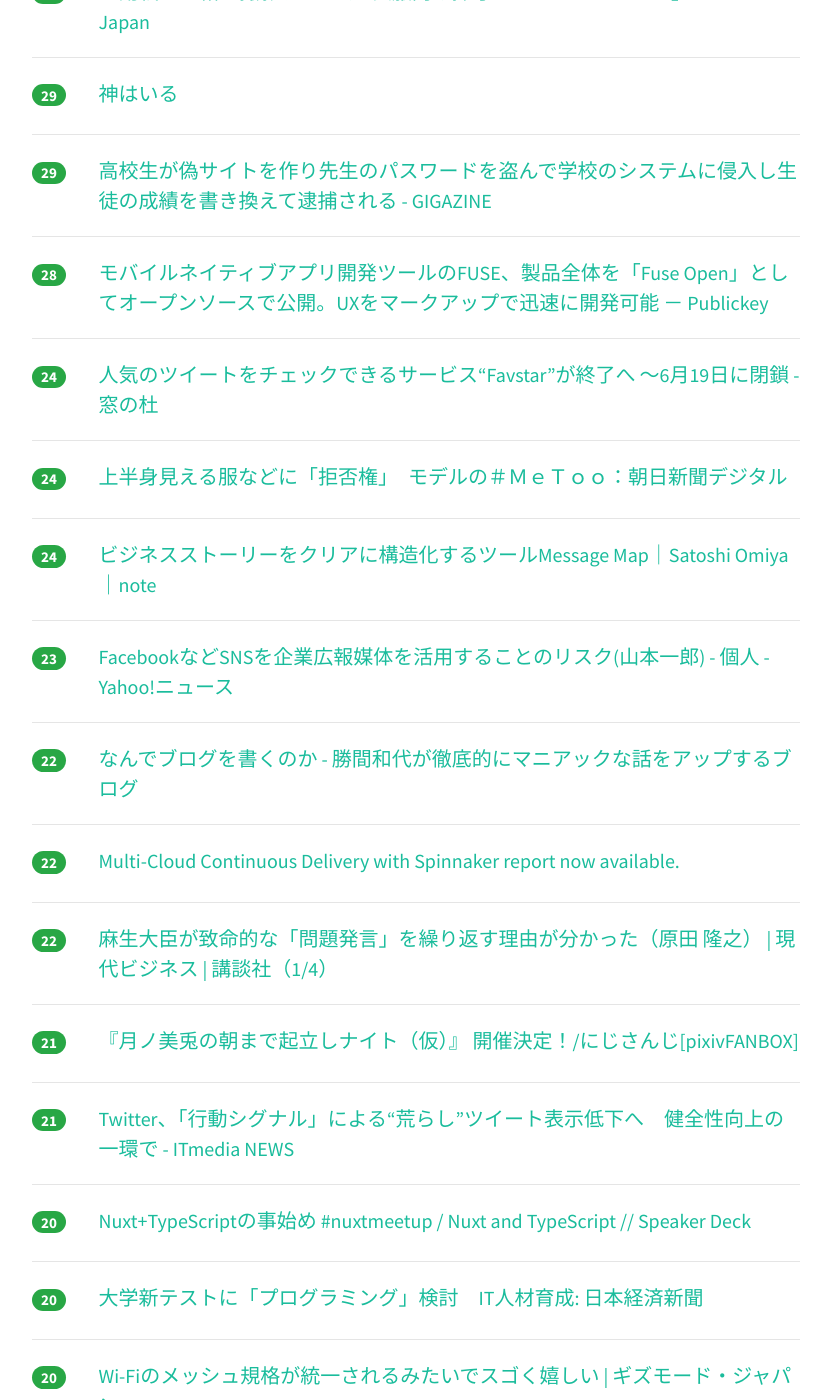
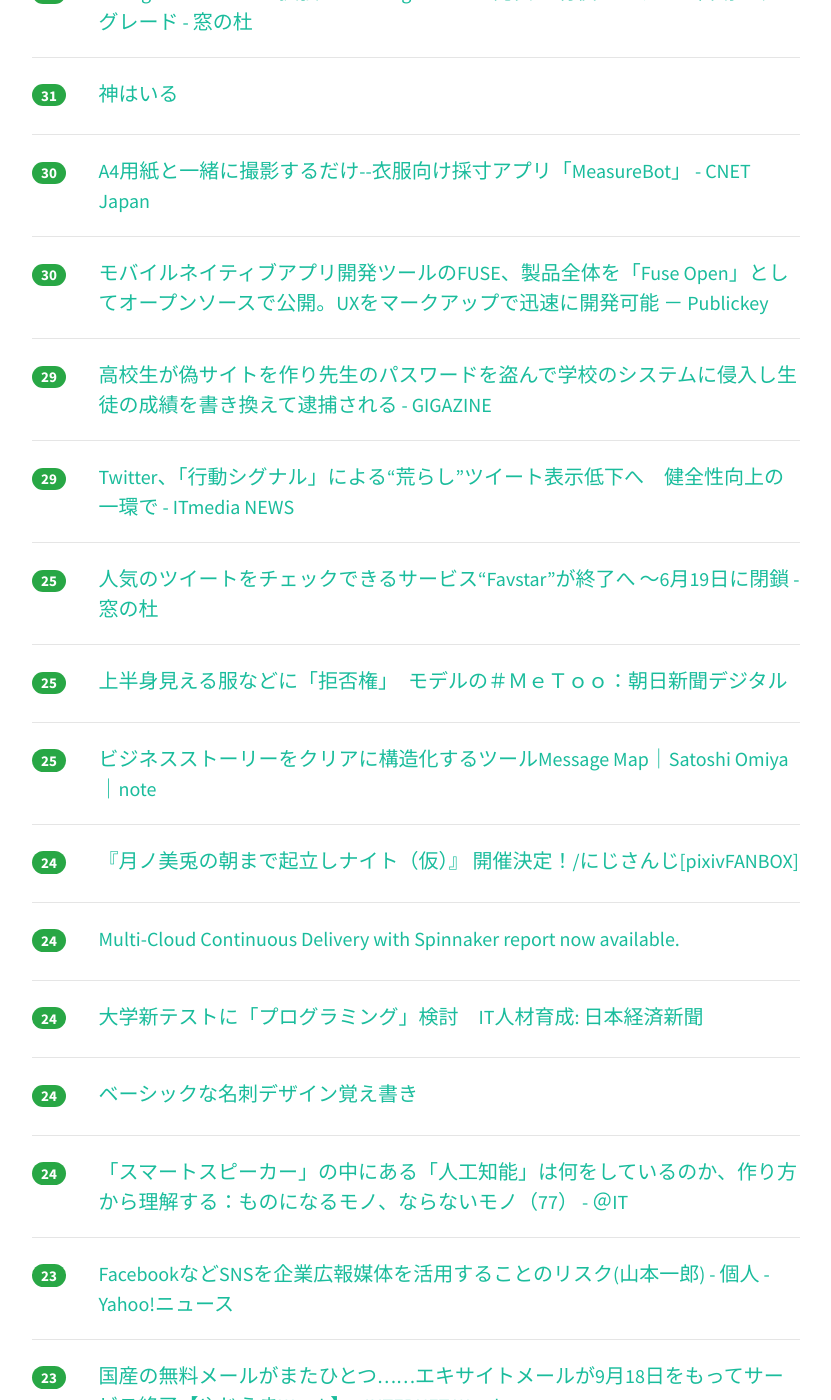
Before and after one commit to yatta47/hatena-matome-site, a Jekyll site: the page built from _posts/2018-05-16-hatena.md, in a window 1280 px wide and 1400 px high, scrolled down 1521 px. Shown: the whole window, without its empty margins (224-1055 px from the left). Built offline with Jekyll 4.4.1, drawn with Linux system fonts in a browser that asks for light colours; nearby versions of some CDN libraries; some of the changed text lies outside the part shown.

Commit message:
Updated 2018-05-16

```diff
--- a/_posts/2018-05-16-hatena.md
+++ b/_posts/2018-05-16-hatena.md
@@ -1,44 +1,59 @@
 ---
 layout: post
 title:  "2018-05-16 はてぶIT"
-date:   2018-05-16 12:00:53
+date:   2018-05-16 13:01:57
 tags: [it-hotentry]
 ---
-43 件のデータあり
+47 件のデータあり
 
 <hr><div class="row">
-<div class="col-1"><span class="badge badge-pill badge-success h2">206</span></div>
+<div class="col-1"><span class="badge badge-pill badge-success h2">233</span></div>
 <div class="col-11"><a href='https://anond.hatelabo.jp/20180515224704' target='_blank'>中古本って、作者にお金は入らないよね？　 無断アップロードも、作者にお..</a></div>
 </div>
 <hr>
 <div class="row">
-<div class="col-1"><span class="badge badge-pill badge-success h2">105</span></div>
+<div class="col-1"><span class="badge badge-pill badge-success h2">158</span></div>
 <div class="col-11"><a href='https://qiita.com/KSRG_Miyabi/items/2a3b5bdca464ec1154d7' target='_blank'>キズナアイとねこますの声を入れ替える機械学習をした - Qiita</a></div>
 </div>
 <hr>
 <div class="row">
-<div class="col-1"><span class="badge badge-pill badge-success h2">89</span></div>
+<div class="col-1"><span class="badge badge-pill badge-success h2">150</span></div>
 <div class="col-11"><a href='https://r25.jp/article/545051307150263563' target='_blank'>限界まで使え。“世界の前澤”が語る「お金を増やす方法」はシンプルだった｜新R25 - 世の中がわかるジブンもいい。</a></div>
 </div>
 <hr>
 <div class="row">
-<div class="col-1"><span class="badge badge-pill badge-success h2">63</span></div>
+<div class="col-1"><span class="badge badge-pill badge-success h2">82</span></div>
+<div class="col-11"><a href='http://tkybpp.hatenablog.com/entry/2018/05/16/073000' target='_blank'>【翻訳】「シリコンバレーから生まれた最高の文書」と絶賛されたNetflixのカルチャーガイド全文 - BppLOG</a></div>
+</div>
+<hr>
+<div class="row">
+<div class="col-1"><span class="badge badge-pill badge-success h2">78</span></div>
 <div class="col-11"><a href='https://speakerdeck.com/chie8842/ji-jie-xue-xi-depuroiwozhi-erukontenaji-shu' target='_blank'>機械学習デプロイを支えるコンテナ技術 // Speaker Deck</a></div>
 </div>
 <hr>
 <div class="row">
-<div class="col-1"><span class="badge badge-pill badge-success h2">63</span></div>
+<div class="col-1"><span class="badge badge-pill badge-success h2">72</span></div>
 <div class="col-11"><a href='http://www.minimalist-kenki.net/entry/canva' target='_blank'>無料高機能デザインツール「Canva」でブログアイコン作ってみた - kenkilog</a></div>
 </div>
 <hr>
 <div class="row">
-<div class="col-1"><span class="badge badge-pill badge-success h2">49</span></div>
+<div class="col-1"><span class="badge badge-pill badge-success h2">50</span></div>
 <div class="col-11"><a href='https://tjo.hatenablog.com/entry/2018/05/15/193000' target='_blank'>「データを集める前にデータ分析責任者（データサイエンティスト）を雇うべき」理由とは - 六本木で働くデータサイエンティストのブログ</a></div>
 </div>
 <hr>
 <div class="row">
-<div class="col-1"><span class="badge badge-pill badge-success h2">36</span></div>
+<div class="col-1"><span class="badge badge-pill badge-success h2">38</span></div>
 <div class="col-11"><a href='https://pc.watch.impress.co.jp/docs/news/1121919.html' target='_blank'>【詳報】キングジム、電子ペーパー搭載で折りたたみキーボードの「ポメラDM30」 - PC Watch</a></div>
+</div>
+<hr>
+<div class="row">
+<div class="col-1"><span class="badge badge-pill badge-success h2">38</span></div>
+<div class="col-11"><a href='http://teineini.net/20180515-evernote-tukaikata/' target='_blank'>Evernote歴8年の私のイマの使い方</a></div>
+</div>
+<hr>
+<div class="row">
+<div class="col-1"><span class="badge badge-pill badge-success h2">38</span></div>
+<div class="col-11"><a href='http://gendai.ismedia.jp/articles/-/55668' target='_blank'>麻生大臣が致命的な「問題発言」を繰り返す理由が分かった（原田 隆之） | 現代ビジネス | 講談社（1/4）</a></div>
 </div>
 <hr>
 <div class="row">
@@ -52,28 +67,23 @@ tags: [it-hotentry]
 </div>
 <hr>
 <div class="row">
-<div class="col-1"><span class="badge badge-pill badge-success h2">33</span></div>
-<div class="col-11"><a href='http://teineini.net/20180515-evernote-tukaikata/' target='_blank'>Evernote歴8年の私のイマの使い方</a></div>
-</div>
-<hr>
-<div class="row">
 <div class="col-1"><span class="badge badge-pill badge-success h2">32</span></div>
 <div class="col-11"><a href='https://forest.watch.impress.co.jp/docs/news/1121908.html' target='_blank'>“Google ドライブ”を拡張した“Google One”が発表 ～有償ユーザーは自動アップグレード - 窓の杜</a></div>
 </div>
 <hr>
 <div class="row">
 <div class="col-1"><span class="badge badge-pill badge-success h2">31</span></div>
-<div class="col-11"><a href='http://tkybpp.hatenablog.com/entry/2018/05/16/073000' target='_blank'>【翻訳】「シリコンバレーから生まれた最高の文書」と絶賛されたNetflixのカルチャーガイド全文 - BppLOG</a></div>
+<div class="col-11"><a href='https://anond.hatelabo.jp/20180515182221' target='_blank'>神はいる</a></div>
 </div>
 <hr>
 <div class="row">
-<div class="col-1"><span class="badge badge-pill badge-success h2">29</span></div>
+<div class="col-1"><span class="badge badge-pill badge-success h2">30</span></div>
 <div class="col-11"><a href='https://japan.cnet.com/article/35119191/' target='_blank'>A4用紙と一緒に撮影するだけ--衣服向け採寸アプリ「MeasureBot」 - CNET Japan</a></div>
 </div>
 <hr>
 <div class="row">
-<div class="col-1"><span class="badge badge-pill badge-success h2">29</span></div>
-<div class="col-11"><a href='https://anond.hatelabo.jp/20180515182221' target='_blank'>神はいる</a></div>
+<div class="col-1"><span class="badge badge-pill badge-success h2">30</span></div>
+<div class="col-11"><a href='https://www.publickey1.jp/blog/18/fusefuse_openux.html' target='_blank'>モバイルネイティブアプリ開発ツールのFUSE、製品全体を「Fuse Open」としてオープンソースで公開。UXをマークアップで迅速に開発可能 － Publickey</a></div>
 </div>
 <hr>
 <div class="row">
@@ -82,28 +92,63 @@ tags: [it-hotentry]
 </div>
 <hr>
 <div class="row">
-<div class="col-1"><span class="badge badge-pill badge-success h2">28</span></div>
-<div class="col-11"><a href='https://www.publickey1.jp/blog/18/fusefuse_openux.html' target='_blank'>モバイルネイティブアプリ開発ツールのFUSE、製品全体を「Fuse Open」としてオープンソースで公開。UXをマークアップで迅速に開発可能 － Publickey</a></div>
+<div class="col-1"><span class="badge badge-pill badge-success h2">29</span></div>
+<div class="col-11"><a href='http://www.itmedia.co.jp/news/articles/1805/16/news058.html' target='_blank'>Twitter、「行動シグナル」による“荒らし”ツイート表示低下へ　健全性向上の一環で - ITmedia NEWS</a></div>
+</div>
+<hr>
+<div class="row">
+<div class="col-1"><span class="badge badge-pill badge-success h2">25</span></div>
+<div class="col-11"><a href='https://forest.watch.impress.co.jp/docs/news/1121842.html' target='_blank'>人気のツイートをチェックできるサービス“Favstar”が終了へ ～6月19日に閉鎖 - 窓の杜</a></div>
+</div>
+<hr>
+<div class="row">
+<div class="col-1"><span class="badge badge-pill badge-success h2">25</span></div>
+<div class="col-11"><a href='https://www.asahi.com/articles/ASL4V4WBRL4VUCVL01N.html' target='_blank'>上半身見える服などに「拒否権」　モデルの＃ＭｅＴｏｏ：朝日新聞デジタル</a></div>
+</div>
+<hr>
+<div class="row">
+<div class="col-1"><span class="badge badge-pill badge-success h2">25</span></div>
+<div class="col-11"><a href='https://note.mu/satoshiomiya/n/n1800d951e40e' target='_blank'>ビジネスストーリーをクリアに構造化するツールMessage Map｜Satoshi Omiya｜note</a></div>
 </div>
 <hr>
 <div class="row">
 <div class="col-1"><span class="badge badge-pill badge-success h2">24</span></div>
-<div class="col-11"><a href='https://forest.watch.impress.co.jp/docs/news/1121842.html' target='_blank'>人気のツイートをチェックできるサービス“Favstar”が終了へ ～6月19日に閉鎖 - 窓の杜</a></div>
+<div class="col-11"><a href='https://www.pixiv.net/fanbox/creator/24113985/post/45773' target='_blank'>『月ノ美兎の朝まで起立しナイト（仮）』 開催決定！/にじさんじ[pixivFANBOX]</a></div>
 </div>
 <hr>
 <div class="row">
 <div class="col-1"><span class="badge badge-pill badge-success h2">24</span></div>
-<div class="col-11"><a href='https://www.asahi.com/articles/ASL4V4WBRL4VUCVL01N.html' target='_blank'>上半身見える服などに「拒否権」　モデルの＃ＭｅＴｏｏ：朝日新聞デジタル</a></div>
+<div class="col-11"><a href='https://medium.com/netflix-techblog/6040ba83b765' target='_blank'>Multi-Cloud Continuous Delivery with Spinnaker report now available.</a></div>
 </div>
 <hr>
 <div class="row">
 <div class="col-1"><span class="badge badge-pill badge-success h2">24</span></div>
-<div class="col-11"><a href='https://note.mu/satoshiomiya/n/n1800d951e40e' target='_blank'>ビジネスストーリーをクリアに構造化するツールMessage Map｜Satoshi Omiya｜note</a></div>
+<div class="col-11"><a href='https://r.nikkei.com/article/DGXMZO30535270V10C18A5EE8000?s=2' target='_blank'>大学新テストに「プログラミング」検討　IT人材育成: 日本経済新聞</a></div>
+</div>
+<hr>
+<div class="row">
+<div class="col-1"><span class="badge badge-pill badge-success h2">24</span></div>
+<div class="col-11"><a href='https://note.mu/haiji505/n/n2d2d5ba75a2f' target='_blank'>ベーシックな名刺デザイン覚え書き</a></div>
+</div>
+<hr>
+<div class="row">
+<div class="col-1"><span class="badge badge-pill badge-success h2">24</span></div>
+<div class="col-11"><a href='http://www.atmarkit.co.jp/ait/articles/1805/16/news016.html' target='_blank'>「スマートスピーカー」の中にある「人工知能」は何をしているのか、作り方から理解する：ものになるモノ、ならないモノ（77） - ＠IT</a></div>
 </div>
 <hr>
 <div class="row">
 <div class="col-1"><span class="badge badge-pill badge-success h2">23</span></div>
 <div class="col-11"><a href='https://news.yahoo.co.jp/byline/yamamotoichiro/20180515-00085235/' target='_blank'>FacebookなどSNSを企業広報媒体を活用することのリスク(山本一郎) - 個人 - Yahoo!ニュース</a></div>
+</div>
+<hr>
+<div class="row">
+<div class="col-1"><span class="badge badge-pill badge-success h2">23</span></div>
+<div class="col-11"><a href='https://internet.watch.impress.co.jp/docs/yajiuma/1121972.html' target='_blank'>国産の無料メールがまたひとつ……エキサイトメールが9月18日をもってサービス終了【やじうまWatch】 - INTERNET Watch</a></div>
+</div>
+<hr>
+<div class="row">
+<div class="col-1"><span class="badge badge-pill badge-success h2">23</span></div>
+<div class="col-11"><a href='https://www.gizmodo.jp/2018/05/wifi-easymesh.html' target='_blank'>Wi-Fiのメッシュ規格が統一されるみたいでスゴく嬉しい | ギズモード・ジャパン</a></div>
 </div>
 <hr>
 <div class="row">
@@ -113,41 +158,31 @@ tags: [it-hotentry]
 <hr>
 <div class="row">
 <div class="col-1"><span class="badge badge-pill badge-success h2">22</span></div>
-<div class="col-11"><a href='https://medium.com/netflix-techblog/6040ba83b765' target='_blank'>Multi-Cloud Continuous Delivery with Spinnaker report now available.</a></div>
+<div class="col-11"><a href='https://speakerdeck.com/sue71/nuxt-and-typescript' target='_blank'>Nuxt+TypeScriptの事始め #nuxtmeetup / Nuxt and TypeScript // Speaker Deck</a></div>
 </div>
 <hr>
 <div class="row">
 <div class="col-1"><span class="badge badge-pill badge-success h2">22</span></div>
-<div class="col-11"><a href='http://gendai.ismedia.jp/articles/-/55668' target='_blank'>麻生大臣が致命的な「問題発言」を繰り返す理由が分かった（原田 隆之） | 現代ビジネス | 講談社（1/4）</a></div>
+<div class="col-11"><a href='https://shiropen.com/seamless/vr-monoperfcap' target='_blank'>単眼カメラで撮影した映像を入力に、人の姿勢推定から着用する衣服まで再構築するマーカレスパフォーマンスキャプチャ技術を発表 | Seamless</a></div>
+</div>
+<hr>
+<div class="row">
+<div class="col-1"><span class="badge badge-pill badge-success h2">22</span></div>
+<div class="col-11"><a href='https://coliss.com/articles/build-websites/operation/css/overriding-default-button-styles.html' target='_blank'>[CSS]もうbutton要素で困らない！ブラウザごとで異なるスタイルを望み通りにするためのノウハウのまとめ | コリス</a></div>
 </div>
 <hr>
 <div class="row">
 <div class="col-1"><span class="badge badge-pill badge-success h2">21</span></div>
-<div class="col-11"><a href='https://www.pixiv.net/fanbox/creator/24113985/post/45773' target='_blank'>『月ノ美兎の朝まで起立しナイト（仮）』 開催決定！/にじさんじ[pixivFANBOX]</a></div>
+<div class="col-11"><a href='https://pc.watch.impress.co.jp/docs/news/1121944.html' target='_blank'>最先端3D NANDフラッシュに隠されていた事実 ～国際メモリワークショップ(IMW)2018レポート - PC Watch</a></div>
 </div>
 <hr>
 <div class="row">
 <div class="col-1"><span class="badge badge-pill badge-success h2">21</span></div>
-<div class="col-11"><a href='http://www.itmedia.co.jp/news/articles/1805/16/news058.html' target='_blank'>Twitter、「行動シグナル」による“荒らし”ツイート表示低下へ　健全性向上の一環で - ITmedia NEWS</a></div>
+<div class="col-11"><a href='https://togetter.com/li/1227666' target='_blank'>ボタン電池の廃棄方法とその矛盾 - Togetter</a></div>
 </div>
 <hr>
 <div class="row">
 <div class="col-1"><span class="badge badge-pill badge-success h2">20</span></div>
-<div class="col-11"><a href='https://speakerdeck.com/sue71/nuxt-and-typescript' target='_blank'>Nuxt+TypeScriptの事始め #nuxtmeetup / Nuxt and TypeScript // Speaker Deck</a></div>
-</div>
-<hr>
-<div class="row">
-<div class="col-1"><span class="badge badge-pill badge-success h2">20</span></div>
-<div class="col-11"><a href='https://r.nikkei.com/article/DGXMZO30535270V10C18A5EE8000?s=2' target='_blank'>大学新テストに「プログラミング」検討　IT人材育成: 日本経済新聞</a></div>
-</div>
-<hr>
-<div class="row">
-<div class="col-1"><span class="badge badge-pill badge-success h2">20</span></div>
-<div class="col-11"><a href='https://www.gizmodo.jp/2018/05/wifi-easymesh.html' target='_blank'>Wi-Fiのメッシュ規格が統一されるみたいでスゴく嬉しい | ギズモード・ジャパン</a></div>
-</div>
-<hr>
-<div class="row">
-<div class="col-1"><span class="badge badge-pill badge-success h2">19</span></div>
 <div class="col-11"><a href='http://www.itmedia.co.jp/news/articles/1805/15/news102.html' target='_blank'>「長い間のご愛顧、ありがとうございました」　カシオ、デジカメ生産終了告知ページをオープン - ITmedia NEWS</a></div>
 </div>
 <hr>
@@ -158,7 +193,12 @@ tags: [it-hotentry]
 <hr>
 <div class="row">
 <div class="col-1"><span class="badge badge-pill badge-success h2">19</span></div>
-<div class="col-11"><a href='https://internet.watch.impress.co.jp/docs/yajiuma/1121972.html' target='_blank'>国産の無料メールがまたひとつ……エキサイトメールが9月18日をもってサービス終了【やじうまWatch】 - INTERNET Watch</a></div>
+<div class="col-11"><a href='https://www.j-cast.com/2018/05/15328701.html?p=all' target='_blank'>全文表示 | 乗客名が「ガイコクジン様」　日本交通系配車アプリ「不適切な表現」で謝罪 : J-CASTニュース</a></div>
+</div>
+<hr>
+<div class="row">
+<div class="col-1"><span class="badge badge-pill badge-success h2">19</span></div>
+<div class="col-11"><a href='https://dev.classmethod.jp/server-side/docker-server-side/report-dockertokyo-23/' target='_blank'>Docker漬けの一日を共に〜Docker Meetup Tokyo #23 レポート〜 #dockertokyo ｜ Developers.IO</a></div>
 </div>
 <hr>
 <div class="row">
@@ -168,17 +208,7 @@ tags: [it-hotentry]
 <hr>
 <div class="row">
 <div class="col-1"><span class="badge badge-pill badge-success h2">18</span></div>
-<div class="col-11"><a href='https://pc.watch.impress.co.jp/docs/news/1121944.html' target='_blank'>最先端3D NANDフラッシュに隠されていた事実 ～国際メモリワークショップ(IMW)2018レポート - PC Watch</a></div>
-</div>
-<hr>
-<div class="row">
-<div class="col-1"><span class="badge badge-pill badge-success h2">18</span></div>
-<div class="col-11"><a href='https://togetter.com/li/1227666' target='_blank'>ボタン電池の廃棄方法とその矛盾 - Togetter</a></div>
-</div>
-<hr>
-<div class="row">
-<div class="col-1"><span class="badge badge-pill badge-success h2">18</span></div>
-<div class="col-11"><a href='https://dev.classmethod.jp/server-side/docker-server-side/report-dockertokyo-23/' target='_blank'>Docker漬けの一日を共に〜Docker Meetup Tokyo #23 レポート〜 #dockertokyo ｜ Developers.IO</a></div>
+<div class="col-11"><a href='https://www.fastly.com/blog/headers-we-dont-want/' target='_blank'>The headers we don't want</a></div>
 </div>
 <hr>
 <div class="row">
@@ -187,23 +217,18 @@ tags: [it-hotentry]
 </div>
 <hr>
 <div class="row">
-<div class="col-1"><span class="badge badge-pill badge-success h2">17</span></div>
-<div class="col-11"><a href='https://www.j-cast.com/2018/05/15328701.html?p=all' target='_blank'>全文表示 | 乗客名が「ガイコクジン様」　日本交通系配車アプリ「不適切な表現」で謝罪 : J-CASTニュース</a></div>
-</div>
-<hr>
-<div class="row">
 <div class="col-1"><span class="badge badge-pill badge-success h2">16</span></div>
 <div class="col-11"><a href='https://anond.hatelabo.jp/20180515202637' target='_blank'>"姪わくわくメール"</a></div>
 </div>
 <hr>
 <div class="row">
-<div class="col-1"><span class="badge badge-pill badge-success h2">15</span></div>
+<div class="col-1"><span class="badge badge-pill badge-success h2">16</span></div>
 <div class="col-11"><a href='http://www.itmedia.co.jp/mobile/articles/1805/15/news103.html' target='_blank'>LINE、無料名刺管理アプリ「myBridge」を提供　着信時に名刺情報を表示 - ITmedia Mobile</a></div>
 </div>
 <hr>
 <div class="row">
-<div class="col-1"><span class="badge badge-pill badge-success h2">14</span></div>
-<div class="col-11"><a href='https://www.fastly.com/blog/headers-we-dont-want/' target='_blank'>The headers we don't want</a></div>
+<div class="col-1"><span class="badge badge-pill badge-success h2">16</span></div>
+<div class="col-11"><a href='https://anond.hatelabo.jp/20180516094319' target='_blank'>AIが人間を殺処分するべきとか言い出したらどうするんだろうなほんと</a></div>
 </div>
 <hr>
 <div class="row">
@@ -212,12 +237,7 @@ tags: [it-hotentry]
 </div>
 <hr>
 <div class="row">
-<div class="col-1"><span class="badge badge-pill badge-success h2">14</span></div>
-<div class="col-11"><a href='https://shiropen.com/seamless/vr-monoperfcap' target='_blank'>単眼カメラで撮影した映像を入力に、人の姿勢推定から着用する衣服まで再構築するマーカレスパフォーマンスキャプチャ技術を発表 | Seamless</a></div>
-</div>
-<hr>
-<div class="row">
-<div class="col-1"><span class="badge badge-pill badge-success h2">10</span></div>
+<div class="col-1"><span class="badge badge-pill badge-success h2">11</span></div>
 <div class="col-11"><a href='https://smhn.info/201805-smartisan-r1-spec-matome' target='_blank'>おしっこちびる！世界初・超弩級1TBストレージ搭載スマホ「Smartisan Nut R1」登場 – すまほん!!</a></div>
 </div>
 <hr>
```
